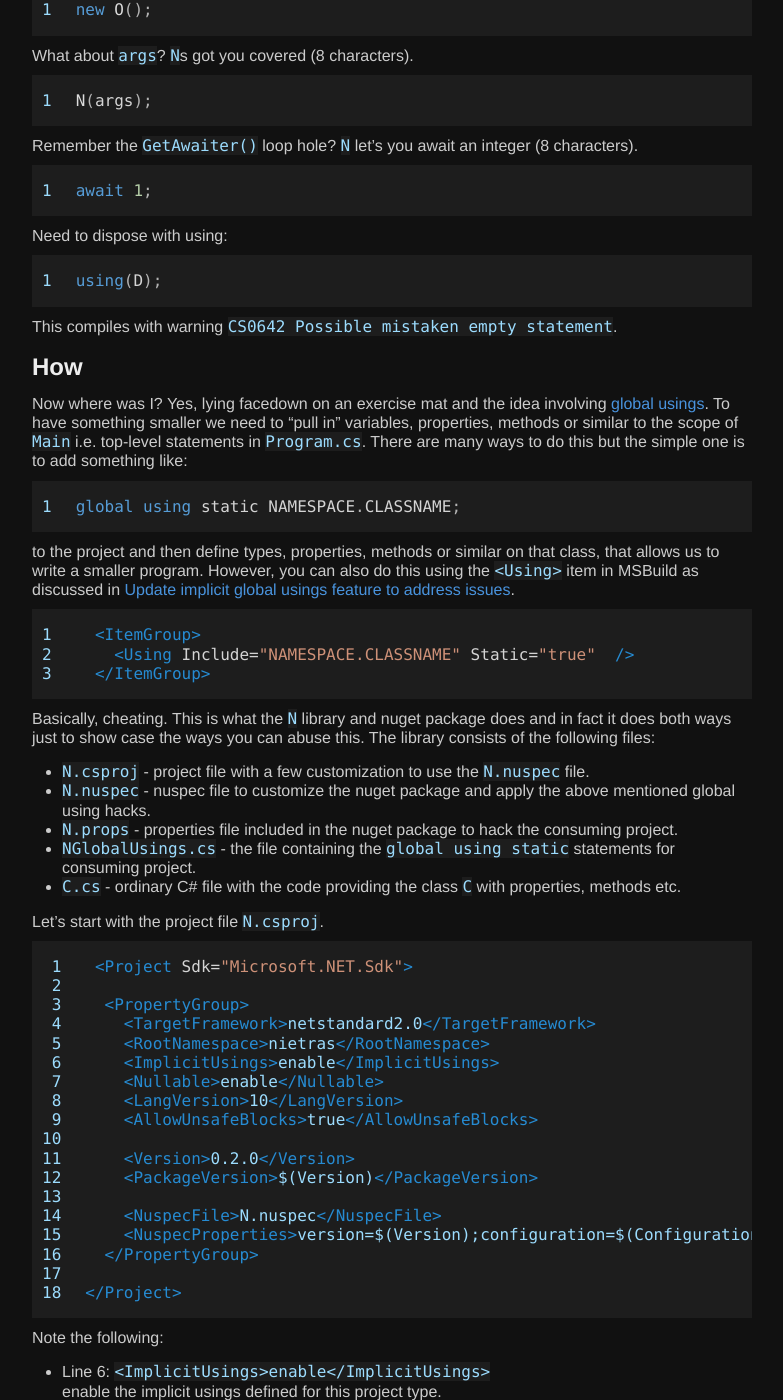
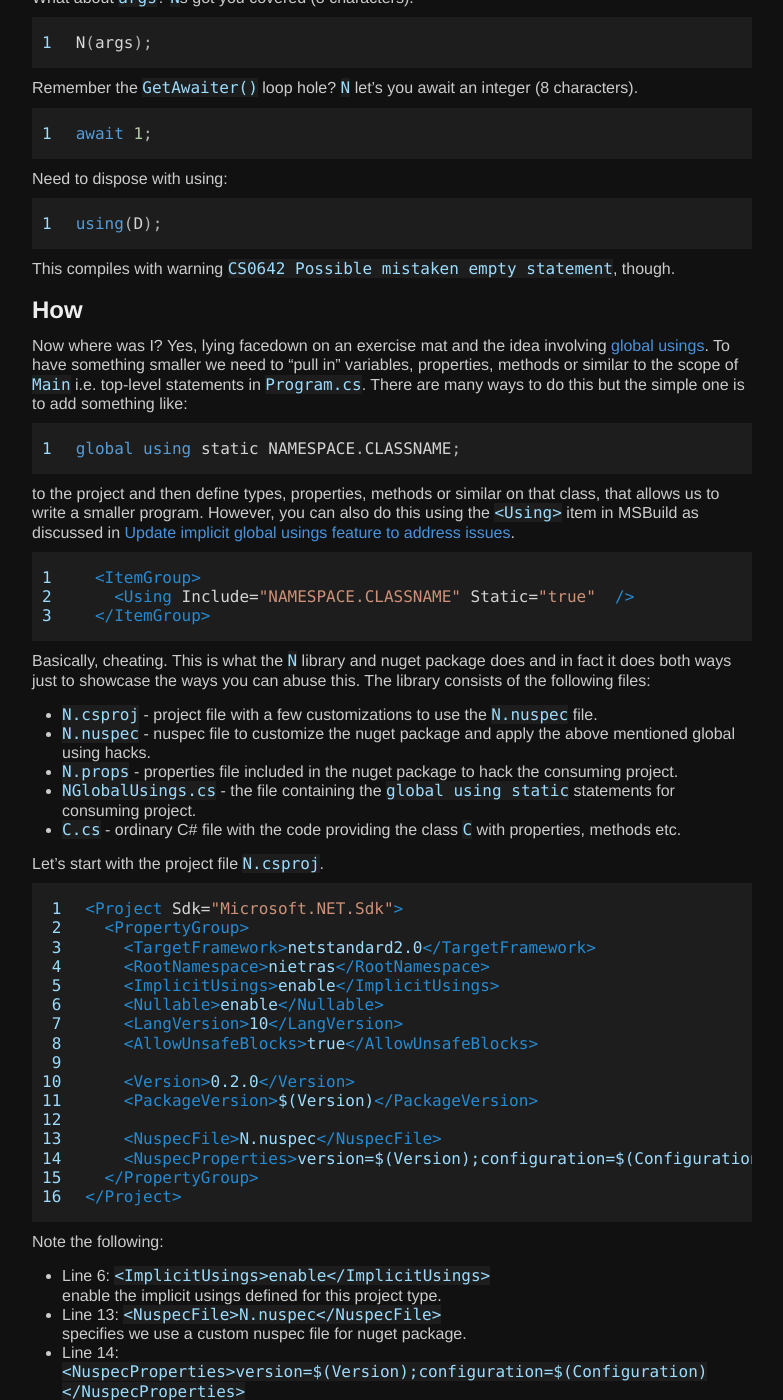
Before and after one commit to nietras/nietras.github.io, a Jekyll site: the page built from _posts/2021-10-03-worlds-smallest-csharp-program.md, in a window 1280 px wide and 1400 px high, scrolled down 8654 px. Shown: the whole window, without its empty margins (248-1031 px from the left). Built offline with Jekyll 4.4.1, drawn with Linux system fonts in a browser that asks for light colours; some of the changed text lies outside the part shown.

````diff
--- a/_posts/2021-10-03-worlds-smallest-csharp-program.md
+++ b/_posts/2021-10-03-worlds-smallest-csharp-program.md
@@ -6,9 +6,10 @@ title: World's Smallest C# Program (featuring `N`)
 smallest possible C# program appears to be `{}` or 2 characters long.
 This doesn't do much, though.
 Using `N` ([github](https://github.com/nietras/N), [nuget](https://www.nuget.org/packages/N/))
-and [global usings](https://docs.microsoft.com/en-us/dotnet/csharp/language-reference/keywords/using-directive#global-modifier)
 you can write a program doing something in 4 characters with e.g. `N();`
-in .NET 6 and C# 10. Along the way learn a few C# 10 and nuget packaging tricks.
+in .NET 6 and C# 10. Along the way learn a few C# 10 and nuget packaging tricks incl.
+[global usings](https://docs.microsoft.com/en-us/dotnet/csharp/language-reference/keywords/using-directive#global-modifier)
+and [implicit usings](https://docs.microsoft.com/en-us/dotnet/core/tutorials/top-level-templates#implicit-using-directives).
 
 ---
 
@@ -30,7 +31,7 @@ So let's start with the challenge:
 > What is the world's smallest C# program?
 
 ## Questions
-If you are anything like me, this question only raises more questions:
+If you are anything like me this question only raises more questions:
 
 - Smallest in what way?
   - Bytes? I doubt I can beat [Michal Strehovský](https://twitter.com/mstrehovsky)s
@@ -273,7 +275,8 @@ to empty? A comment?
 ```
 This, of course, fails as it is equivalent to an empty file:
 ```
-CS5001	Program does not contain a static 'Main' method suitable for an entry point
+CS5001 Program does not contain a static 'Main' method
+       suitable for an entry point
 ```
 We are, however, close.
 
@@ -298,7 +301,6 @@ In IL this becomes:
 ```
 It runs but of course does nothing:
 ```
-
 SmallestPossibleCSharpProgram.exe (process 8044) exited with code 0.
 ```
 
@@ -341,7 +342,6 @@ dotnet add SmallestPossibleCSharpProgram.csproj package N
 this means `SmallestPossibleCSharpProgram.csproj` becomes:
 ```xml
 <Project Sdk="Microsoft.NET.Sdk">
-
   <PropertyGroup>
     <OutputType>Exe</OutputType>
     <TargetFramework>net6.0</TargetFramework>
@@ -352,7 +352,6 @@ this means `SmallestPossibleCSharpProgram.csproj` becomes:
   <ItemGroup>
     <PackageReference Include="N" Version="0.2.0" />
   </ItemGroup>
-
 </Project>
 ```
 We can then change `Program.cs` to:
@@ -449,7 +448,7 @@ Need to dispose with using:
 ```csharp
 using(D);
 ```
-This compiles with warning `CS0642	Possible mistaken empty statement`.
+This compiles with warning `CS0642	Possible mistaken empty statement`, though.
 
 ## How
 Now where was I? Yes, lying facedown on an exercise mat and the idea involving
@@ -470,10 +469,10 @@ the `<Using>` item in MSBuild as discussed in
   </ItemGroup>
 ```
 Basically, cheating. This is what the `N` library and nuget package does
-and in fact it does both ways just to show case the ways you can abuse this.
+and in fact it does both ways just to showcase the ways you can abuse this.
 The library consists of the following files:
 
- - `N.csproj` - project file with a few customization to use the `N.nuspec` file.
+ - `N.csproj` - project file with a few customizations to use the `N.nuspec` file.
  - `N.nuspec` - nuspec file to customize the nuget package and apply the above mentioned global using hacks.
  - `N.props` - properties file included in the nuget package to hack the consuming project.
  - `NGlobalUsings.cs` - the file containing the `global using static` statements for consuming project.
@@ -481,8 +480,7 @@ The library consists of the following files:
 
  Let's start with the project file `N.csproj`.
  ```xml
- <Project Sdk="Microsoft.NET.Sdk">
-
+<Project Sdk="Microsoft.NET.Sdk">
   <PropertyGroup>
     <TargetFramework>netstandard2.0</TargetFramework>
     <RootNamespace>nietras</RootNamespace>
@@ -497,14 +495,13 @@ The library consists of the following files:
     <NuspecFile>N.nuspec</NuspecFile>
     <NuspecProperties>version=$(Version);configuration=$(Configuration)</NuspecProperties>
   </PropertyGroup>
-
 </Project>
 ```
 Note the following:
 
  - Line 6: `<ImplicitUsings>enable</ImplicitUsings>` <br/> enable the implicit usings defined for this project type.
- - Line 14: `<NuspecFile>N.nuspec</NuspecFile>` <br/> specifies we use a custom nuspec file for nuget package.
- - Line 15: `<NuspecProperties>version=$(Version);configuration=$(Configuration)</NuspecProperties>` <br/> forwards properties to
+ - Line 13: `<NuspecFile>N.nuspec</NuspecFile>` <br/> specifies we use a custom nuspec file for nuget package.
+ - Line 14: `<NuspecProperties>version=$(Version);configuration=$(Configuration)</NuspecProperties>` <br/> forwards properties to
    the nuspec file when building, making it easier to test. And  only have version here.
 
 The rest is pretty standard.
````
Also changed, not shown: other parts of _posts/2021-10-03-worlds-smallest-csharp-program.md (+3 -3 lines).
